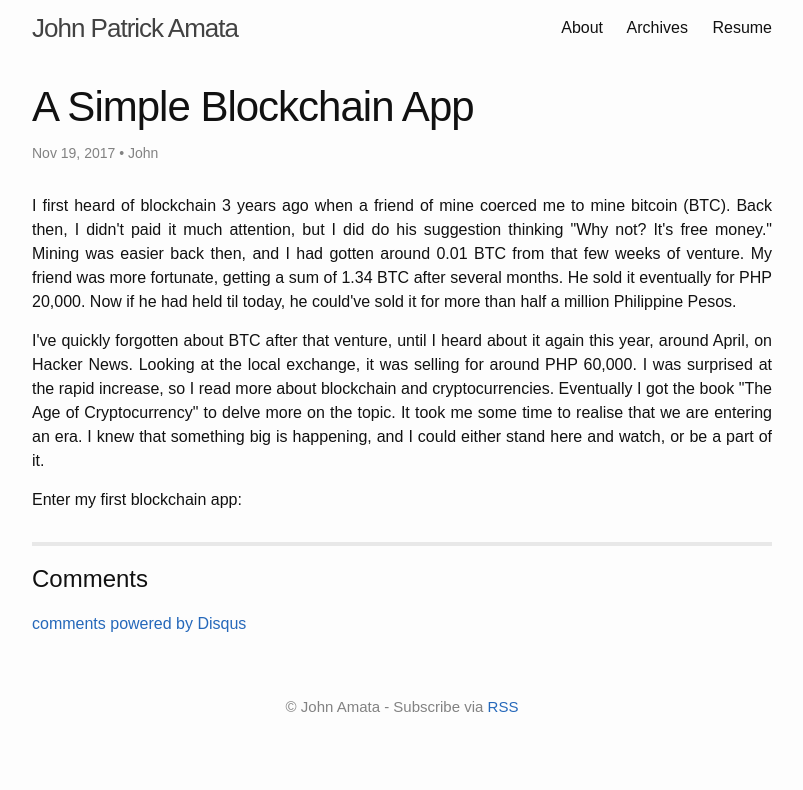
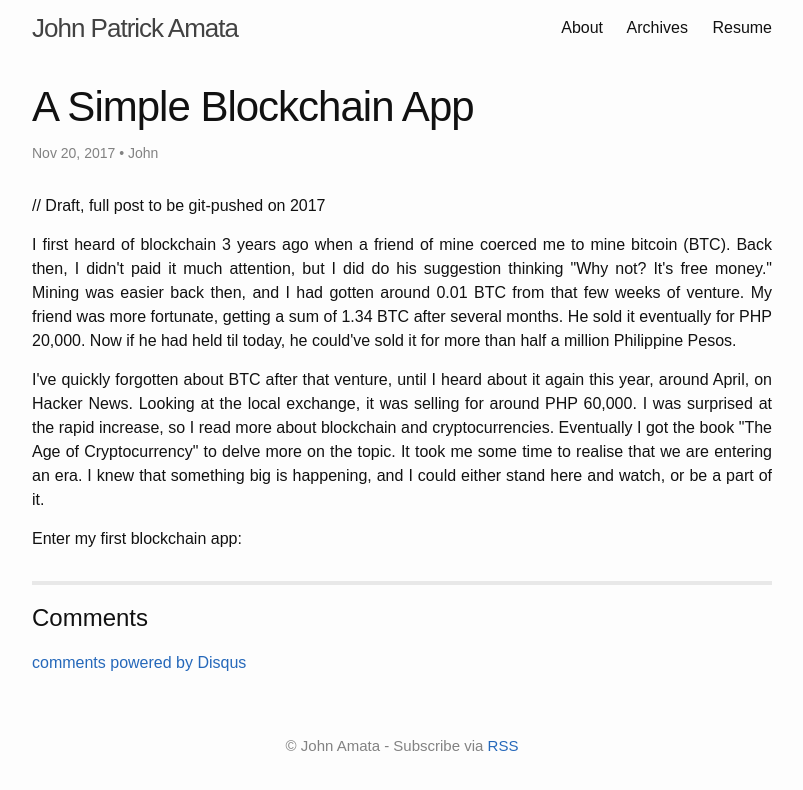
Before and after one commit to jpamata/jpamata.github.io, a Jekyll site: the page built from _posts/2017-11-20-a-simple-blockchain-app.md, in a window 1280 px wide. Shown: the top 790 px of the page, without its empty margins (238-1041 px from the left). Built offline with Jekyll 4.4.1, drawn with Linux system fonts in a browser that asks for light colours; comment, search, counter and statistics services are not loaded.

Commit message:
Update and rename 2017-11-19-a-simple-blockchain-app.md to 2017-11-20-a-simple-blockchain-app.md

```diff
--- a/_posts/2017-11-19-a-simple-blockchain-app.md
+++ b/_posts/2017-11-20-a-simple-blockchain-app.md
@@ -5,6 +5,8 @@ author: "John"
 description: A few things on the first blockchain app I made.
 ---
 
+// Draft, full post to be git-pushed on 2017
+
 <p align="justify">I first heard of blockchain 3 years ago when a friend of mine coerced me to mine bitcoin (BTC). Back then, I didn't paid it much attention, but I did do his suggestion thinking "Why not? It's free money." Mining was easier back then, and I had gotten around 0.01 BTC from that few weeks of venture. My friend was more fortunate, getting a sum of 1.34 BTC after several months. He sold it eventually for PHP 20,000. Now if he had held til today, he could've sold it for more than half a million Philippine Pesos.</p>
 
 <p align="justify">I've quickly forgotten about BTC after that venture, until I heard about it again this year, around April, on Hacker News. Looking at the local exchange, it was selling for around PHP 60,000. I was surprised at the rapid increase, so I read more about blockchain and cryptocurrencies. Eventually I got the book "The Age of Cryptocurrency" to delve more on the topic. It took me some time to realise that we are entering an era. I knew that something big is happening, and I could either stand here and watch, or be a part of it.</p>
```
